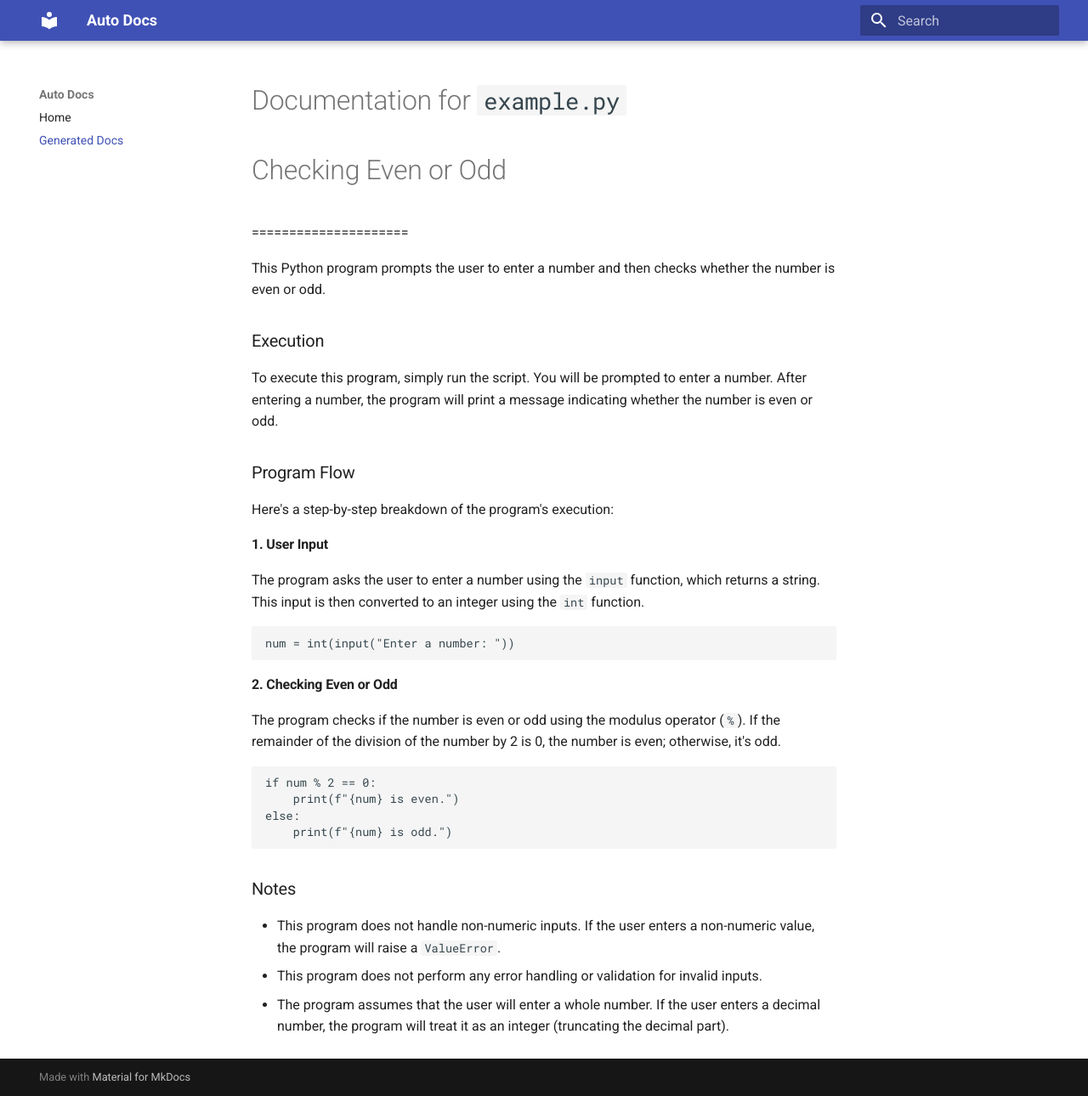
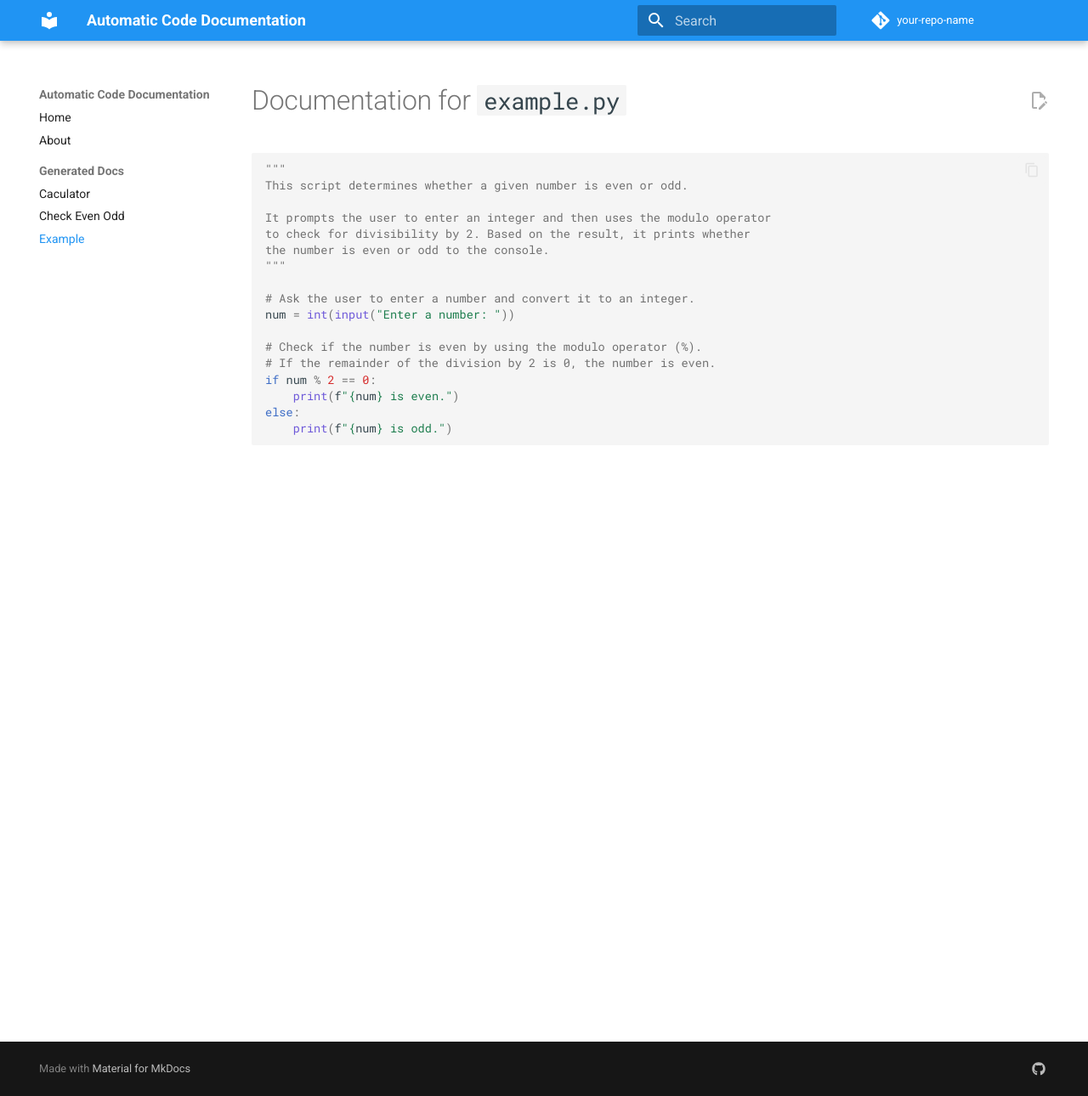
Before and after one commit to aoeukun/AUTO-DOCS, an MkDocs documentation site: the page built from docs/generated/example.md, in a window 1280 px wide and 1290 px high. Shown: the whole window at 85% size. Built offline with MkDocs 1.6.1 and Material for MkDocs 9.7.7, drawn with Linux system fonts in a browser that asks for light colours; comment, search, counter and statistics services are not loaded.

````diff
--- a/docs/generated/example.md
+++ b/docs/generated/example.md
@@ -1,39 +1,21 @@
 # Documentation for `example.py`
 
-# Checking Even or Odd
-=====================
+```python
+"""
+This script determines whether a given number is even or odd.
 
-This Python program prompts the user to enter a number and then checks whether the number is even or odd.
+It prompts the user to enter an integer and then uses the modulo operator
+to check for divisibility by 2. Based on the result, it prints whether
+the number is even or odd to the console.
+"""
 
-### Execution
+# Ask the user to enter a number and convert it to an integer.
+num = int(input("Enter a number: "))
 
-To execute this program, simply run the script. You will be prompted to enter a number. After entering a number, the program will print a message indicating whether the number is even or odd.
-
-### Program Flow
-
-Here's a step-by-step breakdown of the program's execution:
-
-#### 1. User Input
-
-The program asks the user to enter a number using the `input` function, which returns a string. This input is then converted to an integer using the `int` function.
-
-```python
-num = int(input("Enter a number: "))
-```
-
-#### 2. Checking Even or Odd
-
-The program checks if the number is even or odd using the modulus operator (`%`). If the remainder of the division of the number by 2 is 0, the number is even; otherwise, it's odd.
-
-```python
+# Check if the number is even by using the modulo operator (%).
+# If the remainder of the division by 2 is 0, the number is even.
 if num % 2 == 0:
     print(f"{num} is even.")
 else:
     print(f"{num} is odd.")
 ```
-
-### Notes
-
-* This program does not handle non-numeric inputs. If the user enters a non-numeric value, the program will raise a `ValueError`.
-* This program does not perform any error handling or validation for invalid inputs.
-* The program assumes that the user will enter a whole number. If the user enters a decimal number, the program will treat it as an integer (truncating the decimal part).
--- a/mkdocs.yml
+++ b/mkdocs.yml
@@ -1,6 +1,44 @@
-site_name: Auto Docs
+site_name: Automatic Code Documentation
+site_url: https://your-username.github.io/your-repo-name/
+repo_url: https://github.com/your-username/your-repo-name
+repo_name: your-repo-name
 theme:
   name: material
+  language: en
+  palette:
+  - scheme: default
+    primary: blue
+    accent: blue
+  features:
+  - navigation.instant
+  - navigation.sections
+  - navigation.expand
+  - toc.integrate
+  - content.code.copy
+  - content.action.edit
 nav:
-  - Home: index.md
-  - Generated Docs: generated/example.md
+- Home: index.md
+- About: about.md
+- Generated Docs:
+  - Caculator: generated/caculator.md
+  - Check Even Odd: generated/check_even_odd.md
+  - Example: generated/example.md
+markdown_extensions:
+- toc:
+    permalink: true
+- codehilite:
+    guess_lang: false
+- admonition
+- pymdownx.details
+- pymdownx.superfences
+- pymdownx.tabbed:
+    alternate_style: true
+- pymdownx.highlight
+- pymdownx.inlinehilite
+- pymdownx.snippets
+plugins:
+- search
+extra:
+  social:
+  - icon: fontawesome/brands/github
+    link: https://github.com/your-username
````
Also changed, not shown: docs/generated/caculator.md (added, +112 -0 lines), docs/generated/check_even_odd.md (added, +21 -0 lines), generate_docs.py (+64 -31 lines), 4 other files.
